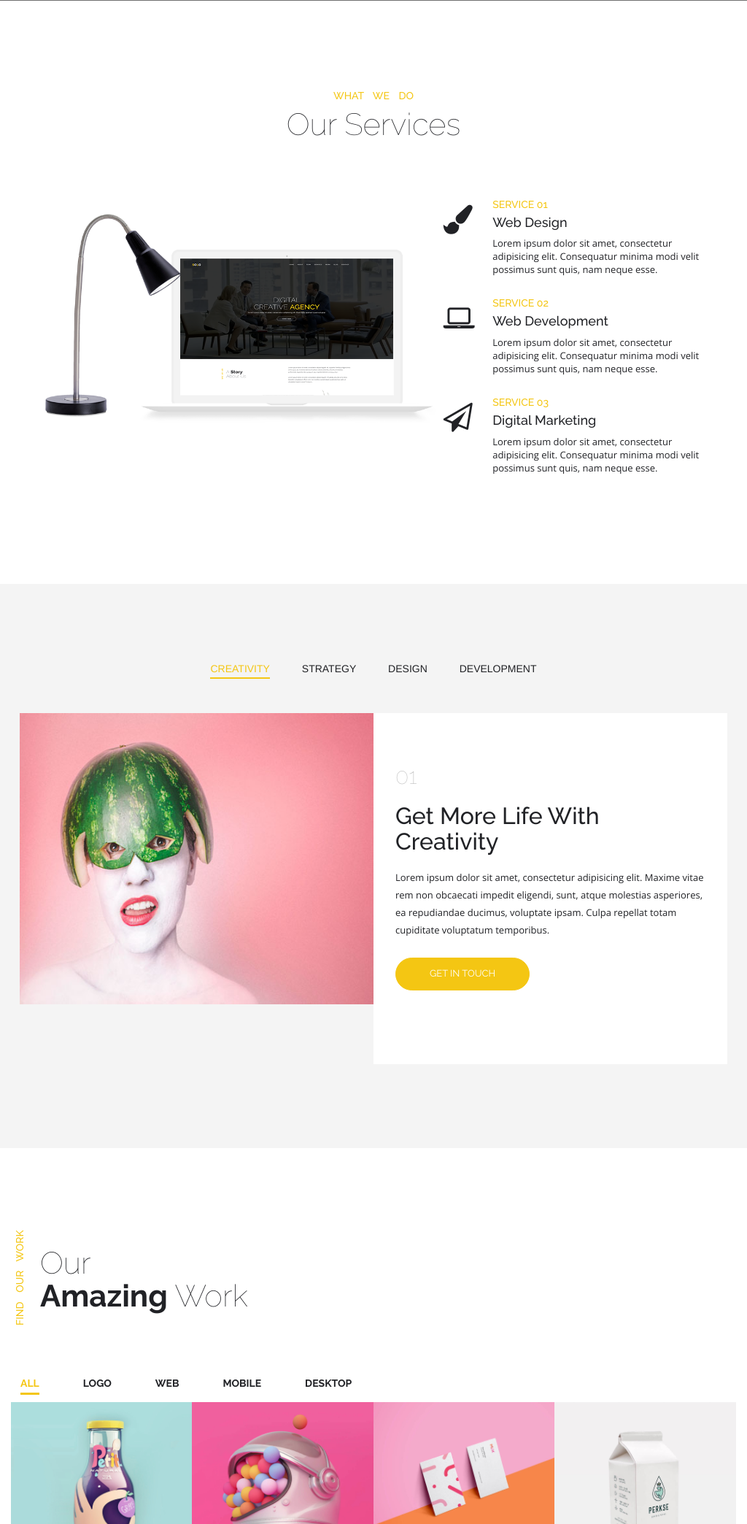
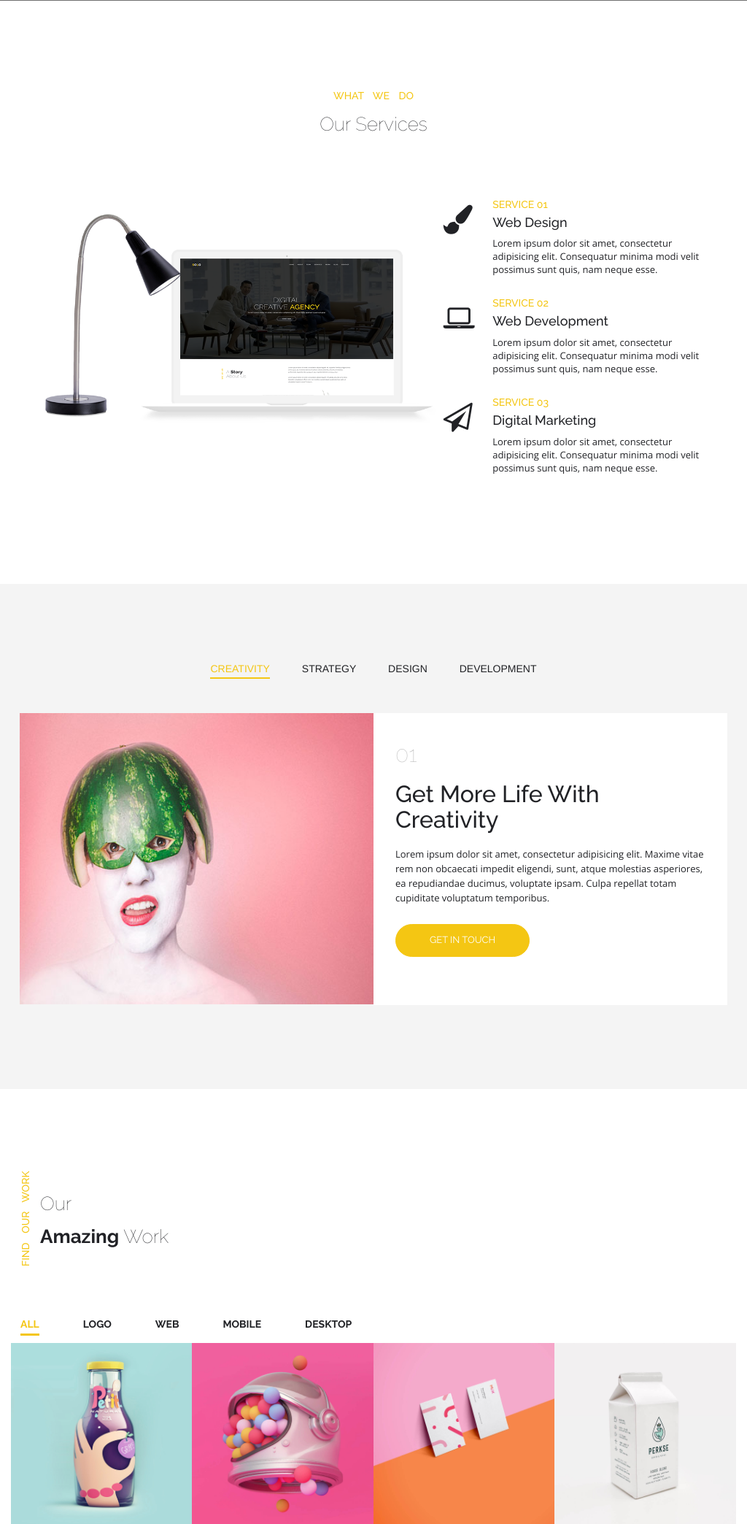
Before and after one commit to bhoomij/solo, a PHP site: page / in a window 1024 px wide. Shown: the part 3377-5465 px from the top of the page at 73% size. Run offline with PHP 8.4, Linux system fonts and the light colour scheme; some libraries are stand-ins or nearby versions; grey boxes are pictures that could not be loaded.

Commit message:
work on responsiveness

```diff
--- /dev/null
+++ b/css/responsive.css
@@ -0,0 +1,50 @@
+/* ================================================
+            Bootstrap 3 Media Queries
+=================================================== */
+
+/* Large Devices ( Desktops and Laptops) */
+@media (min-width: 1200px) and (max-width: 1289px) {
+
+    /* Navigation */
+    .site-nav-wrapper {
+        padding: 0 20px;
+    }
+}
+
+/* Medium Devices ( Medium Desktops and Landscape Tablets) */
+@media (min-width: 992px) and (max-width: 1199px) {
+    /* Navigation */
+    .site-nav-wrapper {
+        padding: 0;
+    }
+
+    /* Headings */
+    .vertical-heading h2,
+    .horizontal-heading h2 {
+        font-size: 26px;
+    }
+
+    /* Services 02 */
+    .service-tab .tab-bg {
+        padding: 20px 30px;
+        min-height: 400px;
+    }
+
+    .service-tab p {
+        line-height: 20px;
+    }
+
+    .service-tab {
+        min-height:
+    }
+}
+
+/* Small Devices ( Portrait Tablets and Small Desktops) */
+@media (min-width: 768px) and (max-width: 991px) {
+
+}
+
+/* Extra Small Devices ( Landscape Phones and Portrait Tablet) */
+@media (max-width: 767px) {
+
+}
--- a/css/style.css
+++ b/css/style.css
@@ -239,7 +239,7 @@ section {
 .vertical-heading h5 {
     position: relative;
     top: 60px;
-    left: -53px;
+    left: -45px;
     -webkit-transform: rotate(-90deg);
     transform: rotate(-90deg);
 }
@@ -620,8 +620,7 @@ ul.social-list li:nth-child(3) a:hover {
 .service-tab .tab-bg {
     background: #fff;
     padding: 50px 30px;
-/*    box-sizing: border-box;*/
-    height: 481px;
+    min-height: 481px;
 }
 
 .service-tab h2 {
--- a/index.html
+++ b/index.html
@@ -33,6 +33,9 @@
 
     <!-- Custom stylesheet -->
     <link rel="stylesheet" href="css/style.css">
+
+    <!-- Responsive stylesheet -->
+    <link rel="stylesheet" href="css/responsive.css">
 
 </head>
 
```
